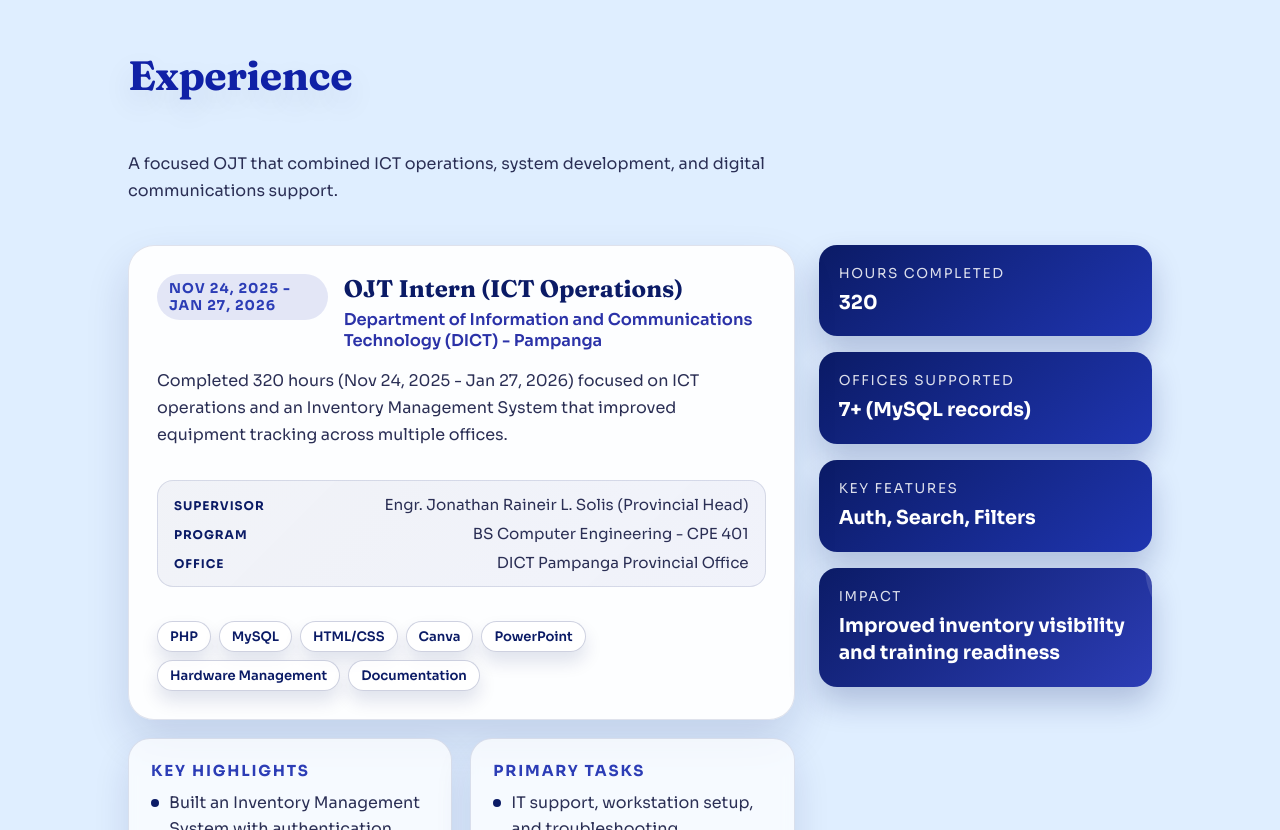
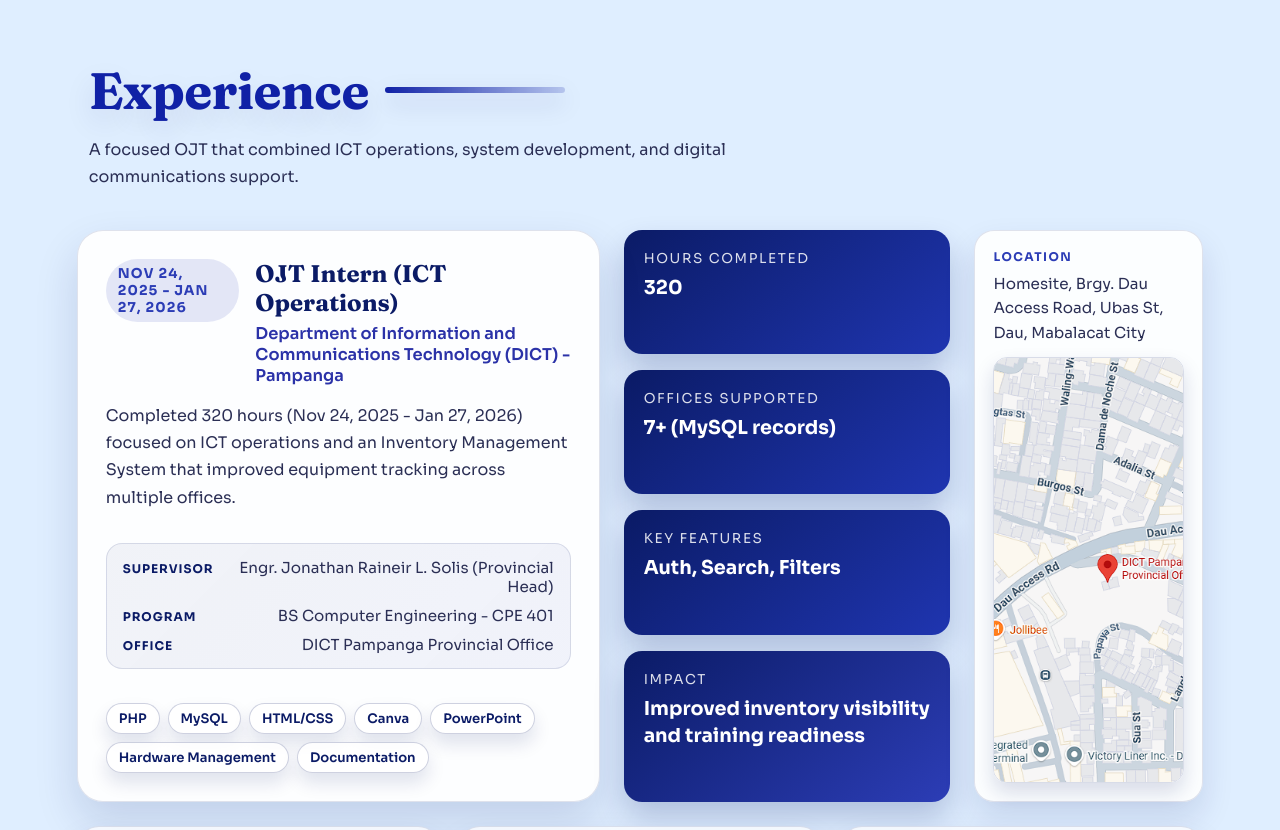
Before and after one commit to Freiderich/Portfolio, a React (Vite) app: page / in a window 1280 px wide. Shown: the part 5162-5992 px from the top of the page. Built offline with nearby package versions, Linux system fonts and the light colour scheme.

Commit message:
Added Location in experience

```diff
--- a/src/components/Experience.jsx
+++ b/src/components/Experience.jsx
@@ -1,7 +1,9 @@
-import React from "react";
+import React, { useState } from "react";
 import "../styles/Experience.css";
+import dictMap from "../assets/images/dict-map.png";
 
 function Experience() {
+  const [isMapOpen, setIsMapOpen] = useState(false);
   const dictExperience = {
     role: "OJT Intern (ICT Operations)",
     company: "Department of Information and Communications Technology (DICT) - Pampanga",
@@ -89,6 +91,43 @@ function Experience() {
                 ))}
               </div>
               </article>
+            </div>
+
+            <aside className="dashboard-side">
+              <div className="stat-grid">
+                {dictExperience.stats.map((stat) => (
+                  <div key={stat.label} className="stat-card">
+                    <span className="stat-label">{stat.label}</span>
+                    <span className="stat-value">{stat.value}</span>
+                  </div>
+                ))}
+                <div className="stat-card highlight">
+                  <span className="stat-label">Impact</span>
+                  <span className="stat-value">Improved inventory visibility and training readiness</span>
+                </div>
+              </div>
+            </aside>
+
+            <aside className="dashboard-location">
+              <div className="location-card">
+                <span className="location-label">Location</span>
+                <p className="location-text">
+                  Homesite, Brgy. Dau Access Road, Ubas St, Dau, Mabalacat City
+                </p>
+                <button
+                  className="location-map"
+                  type="button"
+                  onClick={() => setIsMapOpen(true)}
+                  aria-label="Open full-size map preview"
+                >
+                  <img
+                    src={dictMap}
+                    alt="Map showing DICT Pampanga Provincial Office location"
+                    loading="lazy"
+                  />
+                </button>
+              </div>
+            </aside>
 
             <div className="dashboard-panels">
               <div className="panel">
@@ -117,22 +156,30 @@ function Experience() {
               </div>
             </div>
           </div>
-
-          <aside className="dashboard-side">
-            <div className="stat-grid">
-              {dictExperience.stats.map((stat) => (
-                <div key={stat.label} className="stat-card">
-                  <span className="stat-label">{stat.label}</span>
-                  <span className="stat-value">{stat.value}</span>
-                </div>
-              ))}
-              <div className="stat-card highlight">
-                <span className="stat-label">Impact</span>
-                <span className="stat-value">Improved inventory visibility and training readiness</span>
+          {isMapOpen && (
+            <div
+              className="map-modal"
+              role="dialog"
+              aria-modal="true"
+              aria-label="Location map preview"
+              onClick={() => setIsMapOpen(false)}
+            >
+              <div className="map-modal-content" onClick={(event) => event.stopPropagation()}>
+                <button
+                  className="map-modal-close"
+                  type="button"
+                  onClick={() => setIsMapOpen(false)}
+                  aria-label="Close map preview"
+                >
+                  Close
+                </button>
+                <img
+                  src={dictMap}
+                  alt="Map showing DICT Pampanga Provincial Office location"
+                />
               </div>
             </div>
-          </aside>
-        </div>
+          )}
         </div>
       </section>
   );
--- a/src/styles/Experience.css
+++ b/src/styles/Experience.css
@@ -1,5 +1,5 @@
 .experience-section {
-  padding: 120px 10% 130px;
+  padding: 120px 6% 130px;
   background: #dfeeff;
   color: #0b1b66;
   text-align: center;
@@ -10,16 +10,30 @@
 
 
 .experience-section h2 {
-  font-size: clamp(2.3rem, 3.2vw, 3rem);
-  margin-bottom: 50px;
+  font-size: clamp(2.8rem, 4vw, 3.6rem);
+  margin-bottom: 14px;
   color: #1021a6;
   font-family: 'Fraunces', serif;
   letter-spacing: -0.01em;
   text-shadow: 0 12px 30px rgba(11, 27, 102, 0.12);
+  position: relative;
+  display: inline-flex;
+  align-items: center;
+  gap: 16px;
+}
+
+.experience-section h2::after {
+  content: "";
+  display: inline-block;
+  width: clamp(110px, 18vw, 180px);
+  height: 6px;
+  border-radius: 999px;
+  background: linear-gradient(90deg, #1021a6, rgba(16, 33, 166, 0.2));
+  box-shadow: 0 10px 24px rgba(11, 27, 102, 0.18);
 }
 
 .experience-wrap {
-  max-width: 1100px;
+  max-width: 1280px;
   margin: 0 auto;
   position: relative;
   z-index: 1;
@@ -28,6 +42,8 @@
 .experience-heading {
   text-align: left;
   margin-bottom: 40px;
+  position: relative;
+  padding-left: 12px;
 }
 
 
@@ -40,9 +56,9 @@
 
 .experience-dashboard {
   display: grid;
-  grid-template-columns: minmax(0, 1.6fr) minmax(0, 0.8fr);
+  grid-template-columns: minmax(0, 1.6fr) minmax(0, 1fr) minmax(0, 0.7fr);
   gap: 24px;
-  align-items: start;
+  align-items: stretch;
 }
 
 .dashboard-main {
@@ -162,8 +178,18 @@
 
 .dashboard-panels {
   display: grid;
-  grid-template-columns: repeat(2, minmax(0, 1fr));
+  grid-template-columns: repeat(3, minmax(0, 1fr));
   gap: 18px;
+  grid-column: 1 / -1;
+}
+
+.dashboard-side,
+.dashboard-location {
+  display: flex;
+}
+
+.dashboard-location {
+  height: 100%;
 }
 
 .panel {
@@ -224,6 +250,96 @@
 .stat-grid {
   display: grid;
   gap: 16px;
+  width: 100%;
+  height: 100%;
+}
+
+.location-card {
+  margin-top: 0;
+  background: rgba(255, 255, 255, 0.9);
+  border-radius: 20px;
+  padding: 18px;
+  text-align: left;
+  border: 1px solid rgba(11, 27, 102, 0.12);
+  box-shadow: 0 16px 32px rgba(11, 27, 102, 0.12);
+  backdrop-filter: blur(6px);
+  display: flex;
+  flex-direction: column;
+  height: 100%;
+  width: 100%;
+}
+
+.location-label {
+  display: inline-block;
+  font-size: 0.75rem;
+  font-weight: 700;
+  text-transform: uppercase;
+  letter-spacing: 0.12em;
+  color: #2c3db6;
+  margin-bottom: 8px;
+}
+
+.location-text {
+  margin: 0 0 12px;
+  color: #2b2f55;
+  line-height: 1.6;
+  font-size: 0.95rem;
+}
+
+.location-map {
+  display: block;
+  cursor: zoom-in;
+  border-radius: 14px;
+  overflow: hidden;
+  border: 1px solid rgba(11, 27, 102, 0.15);
+  box-shadow: 0 10px 20px rgba(11, 27, 102, 0.15);
+  min-height: 160px;
+  flex: 1;
+  position: relative;
+  transition: transform 0.2s ease, box-shadow 0.2s ease;
+  background: transparent;
+  padding: 0;
+  width: 100%;
+}
+
+.location-map::after {
+  content: "View full size";
+  position: absolute;
+  bottom: 10px;
+  right: 10px;
+  font-size: 0.7rem;
+  letter-spacing: 0.08em;
+  text-transform: uppercase;
+  padding: 6px 10px;
+  border-radius: 999px;
+  background: rgba(11, 27, 102, 0.85);
+  color: #ffffff;
+  opacity: 0;
+  transform: translateY(6px);
+  transition: opacity 0.2s ease, transform 0.2s ease;
+}
+
+.location-map:hover {
+  transform: translateY(-2px);
+  box-shadow: 0 16px 30px rgba(11, 27, 102, 0.18);
+}
+
+.location-map:hover::after,
+.location-map:focus-visible::after {
+  opacity: 1;
+  transform: translateY(0);
+}
+
+.location-map:focus-visible {
+  outline: 2px solid rgba(11, 27, 102, 0.45);
+  outline-offset: 3px;
+}
+
+.location-map img {
+  height: 100%;
+  object-fit: cover;
+  width: 100%;
+  display: block;
 }
 
 .stat-card {
@@ -274,7 +390,7 @@
   }
 
   .dashboard-panels {
-    grid-template-columns: repeat(2, minmax(0, 1fr));
+    grid-template-columns: 1fr;
   }
 
   .dashboard-header {
@@ -289,10 +405,6 @@
 @media (max-width: 700px) {
   .experience-section {
     padding: 100px 8% 110px;
-  }
-
-  .dashboard-panels {
-    grid-template-columns: 1fr;
   }
 
   .dashboard-card,
@@ -312,3 +424,52 @@
 }
 
 /* Timeline container */
+.map-modal {
+  position: fixed;
+  inset: 0;
+  background: rgba(8, 14, 48, 0.65);
+  display: flex;
+  align-items: center;
+  justify-content: center;
+  padding: 24px;
+  z-index: 20;
+}
+
+.map-modal-content {
+  position: relative;
+  background: #ffffff;
+  border-radius: 20px;
+  padding: 18px;
+  max-width: min(90vw, 900px);
+  max-height: 85vh;
+  box-shadow: 0 30px 60px rgba(8, 14, 48, 0.35);
+  display: flex;
+  flex-direction: column;
+  gap: 12px;
+}
+
+.map-modal-content img {
+  width: 100%;
+  height: auto;
+  border-radius: 14px;
+  border: 1px solid rgba(11, 27, 102, 0.12);
+  max-height: 70vh;
+  object-fit: contain;
+}
+
+.map-modal-close {
+  align-self: flex-end;
+  background: #0b1b66;
+  color: #ffffff;
+  border: none;
+  border-radius: 999px;
+  padding: 8px 16px;
+  font-size: 0.85rem;
+  letter-spacing: 0.08em;
+  text-transform: uppercase;
+  cursor: pointer;
+}
+
+.map-modal-close:hover {
+  background: #1021a6;
+}
```
Also changed, not shown: src/assets/images/dict-map.png (added). Lines whose indentation alone changed are shown as unchanged.
